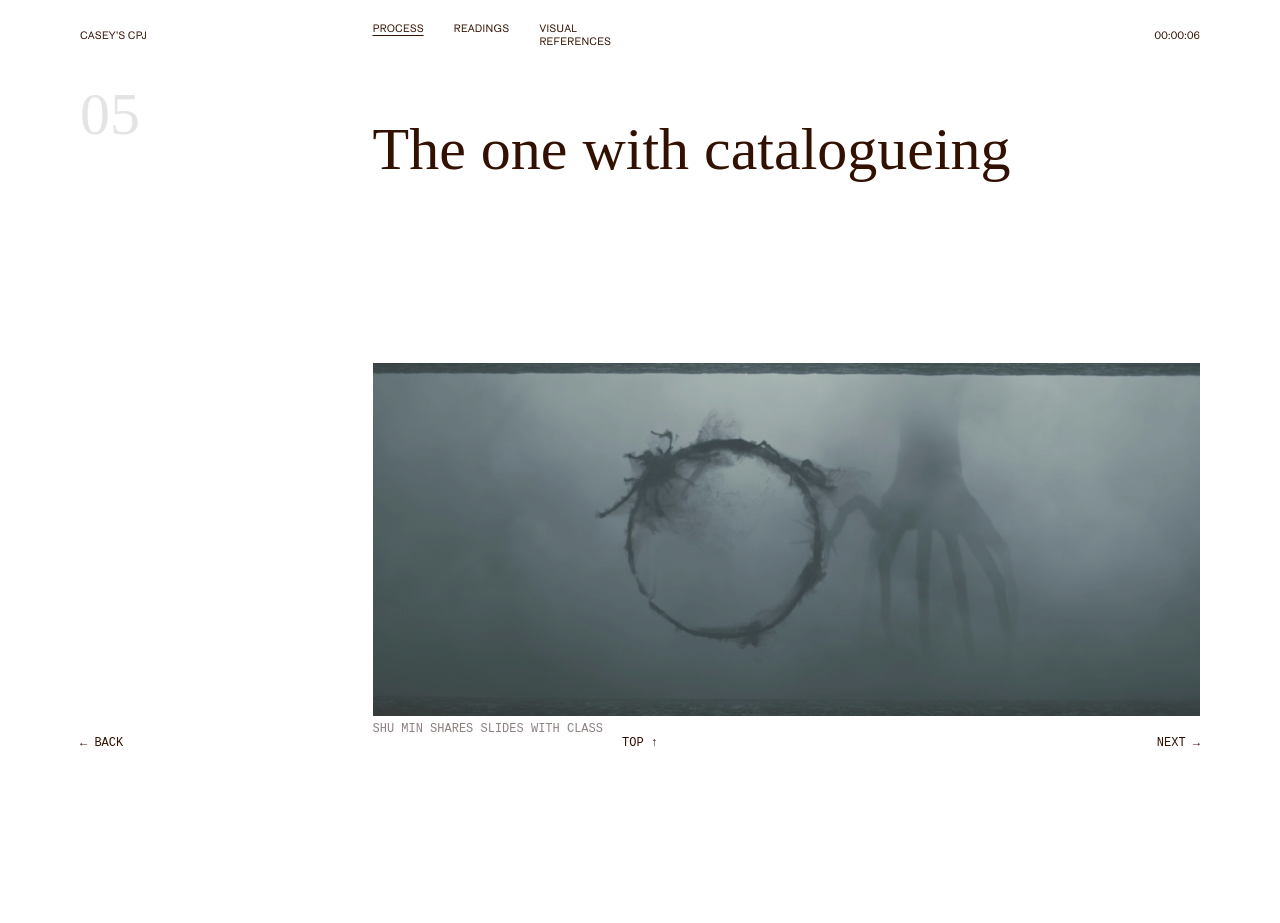
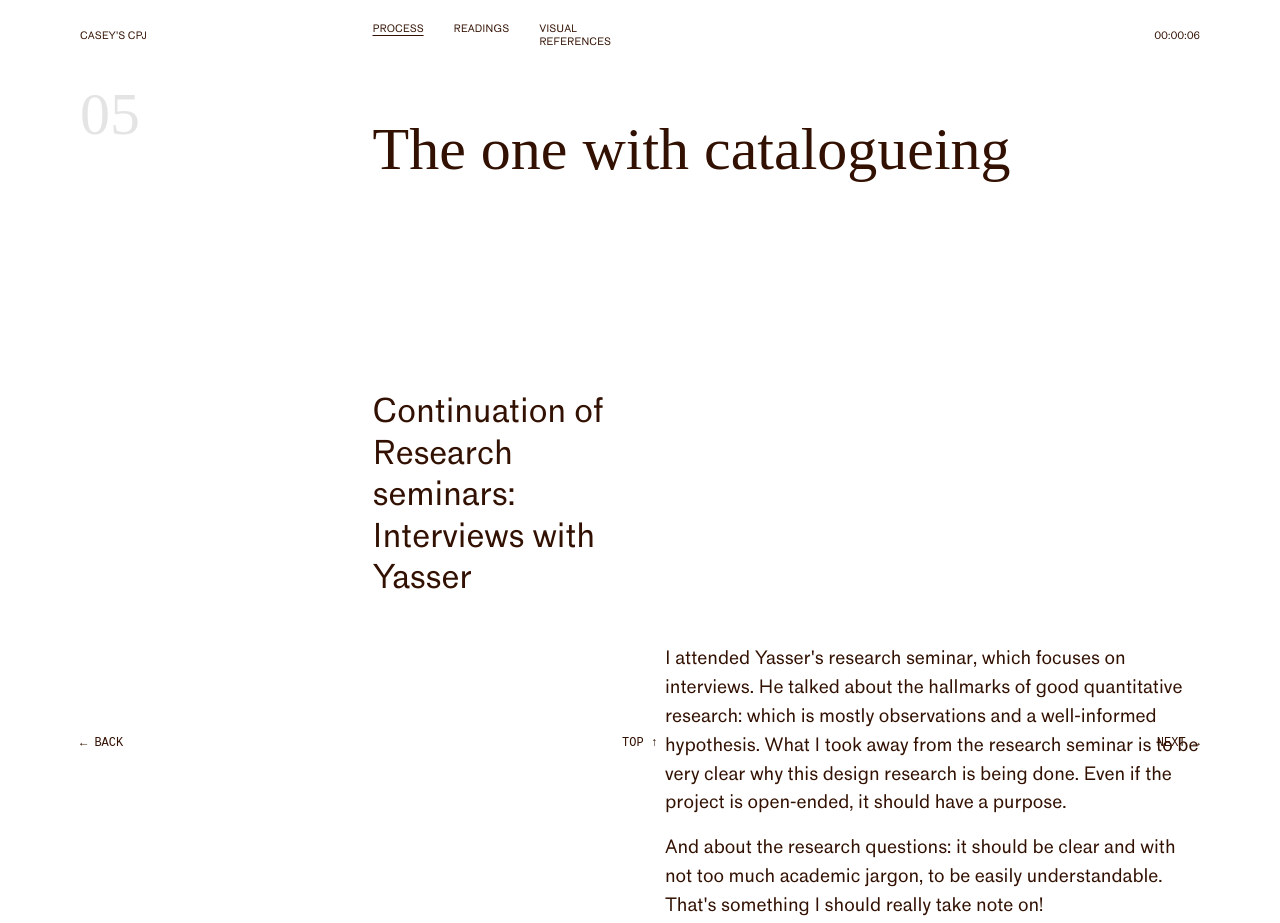
Before and after one commit to caseywong-afk/casey-cpj-final, a plain HTML site: page week-5.html in a window 1280 px wide. Shown: the top 923 px of the page. Drawn offline with Linux system fonts and the light colour scheme; a web font is replaced by a local one.

Commit message:
Update week-5.html

```diff
--- a/week-5.html
+++ b/week-5.html
@@ -33,13 +33,6 @@
 
         <section class="hero">
           <h1 class="headline">The one with catalogueing</h1>
-        </section>
-
-        <section class="media-row">
-          <div class="media">
-            <img src="images/Readings/arrival.jpg" alt="Shu Min sharing slides with the class">
-          </div>
-          <div class="caption">Shu Min shares slides with class</div>
         </section>
 
         <section class="row">
```
